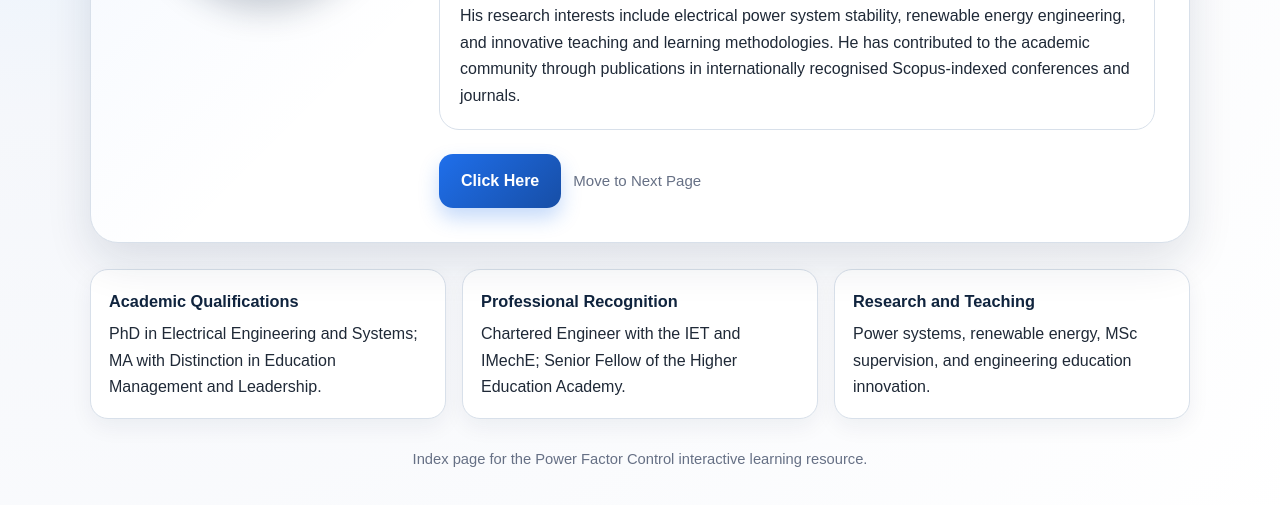
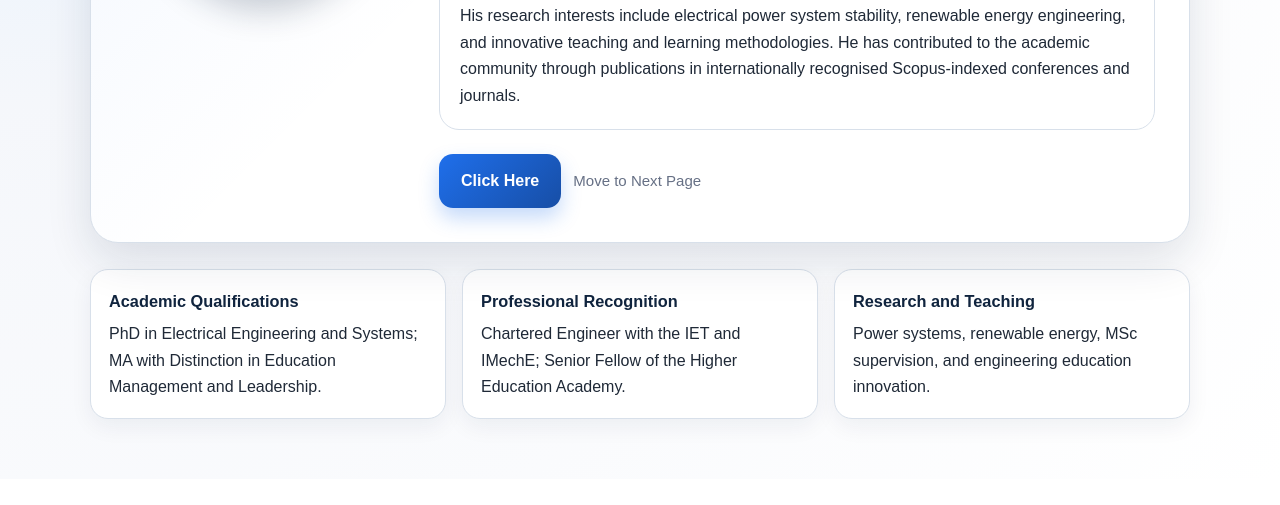
Before and after one commit to emadjasim-lang/Electrical-Engineering, a plain HTML site: page index.html in a window 1280 px wide. Shown: the part 511-1016 px from the top of the page. After the commit the page ends 990 px from the top, so only its background shows below. Drawn offline with Linux system fonts and the light colour scheme.

Commit message:
index.html

```diff
--- a/index.html
+++ b/index.html
@@ -221,9 +221,6 @@
       </div>
     </section>
 
-    <footer>
-      Index page for the Power Factor Control interactive learning resource.
-    </footer>
-  </main>
+    </main>
 </body>
 </html>
```
